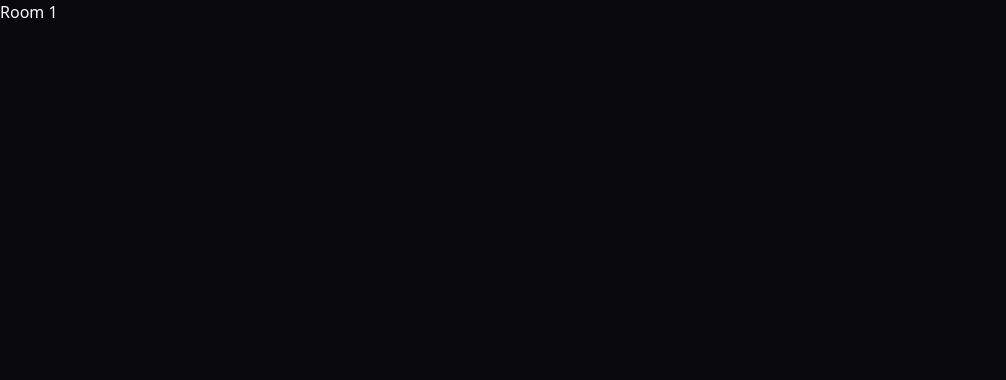
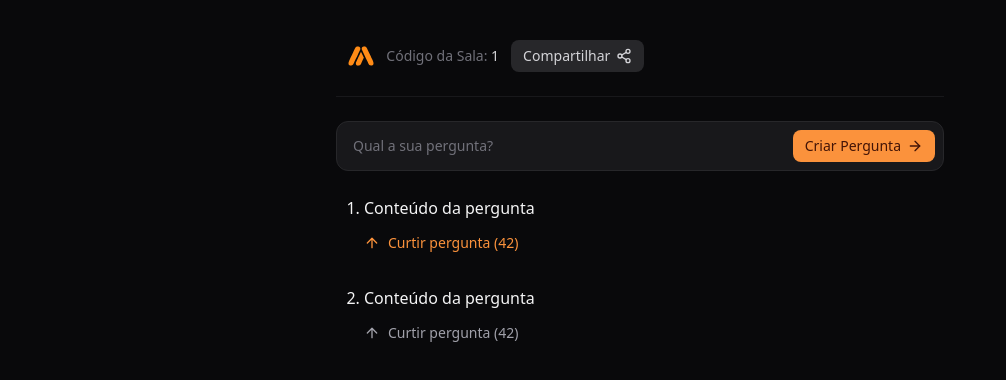
Before and after one commit to thiagoleet/react-ama-app, a React (Vite) app: page /room/1 in a window 1280 px wide. Shown: the top 380 px of the page, without its empty margins (0-1006 px from the left). Built offline with nearby package versions, Linux system fonts and the light colour scheme.

Commit message:
Room Page template

```diff
--- a/src/pages/Room.tsx
+++ b/src/pages/Room.tsx
@@ -1,7 +1,73 @@
 import { useParams } from "react-router-dom";
+import AmaLogo from "../assets/ama-logo.svg";
+import { ArrowRight, ArrowUp, Share2 } from "lucide-react";
 
 export function Room() {
   const { roomId } = useParams();
 
-  return <h1>Room {roomId}</h1>;
+  return (
+    <div className="mx-auto max-w-[640px] flex flex-col gap-6 py-10 px-4">
+      <div className="flex items-center gap-3 px-3">
+        <img
+          src={AmaLogo}
+          alt="AMA logo"
+          className="h-5"
+        />
+        <span className="text-sm text-zinc-500 truncate">
+          Código da Sala:&nbsp;
+          <span className="text-zinc-300">{roomId}</span>
+        </span>
+
+        <button
+          type="button"
+          className="bg-zinc-800 text-zinc-300 px-3 py-1.5 gap-1.5 flex items-center rounded-lg font-medium text-sm transition-colors hover:bg-zinc-700"
+        >
+          Compartilhar
+          <Share2 className="size-4" />
+        </button>
+      </div>
+
+      <div className="h-px w-full bg-zinc-900"></div>
+
+      <form className="flex items-center gap-2 bg-zinc-900 p-2 rounded-xl border border-zinc-800 ring-orange-400 ring-offset-2 ring-offset-zinc-950 focus-within:ring-1">
+        <input
+          type="text"
+          name="theme"
+          placeholder="Qual a sua pergunta?"
+          autoComplete="off"
+          className="flex-1 text-sm bg-transparent mx-2 outline-none text-zinc-100 placeholder:text-zinc-500"
+        />
+        <button
+          type="submit"
+          className="bg-orange-400 text-orange-950 px-3 py-1.5 gap-1.5 flex items-center rounded-lg font-medium text-sm transition-colors hover:bg-orange-500"
+        >
+          Criar Pergunta
+          <ArrowRight className="size-4" />
+        </button>
+      </form>
+
+      <ol className="list-decimal list-outside px-3 space-y-8">
+        <li className="ml-4 leading-relaxed text-zinc-100">
+          Conteúdo da pergunta
+          <button
+            type="button"
+            className="mt-3 flex items-center gap-2 text-orange-400 text-sm font-medium hover:text-zinc-300"
+          >
+            <ArrowUp className="size-4" />
+            Curtir pergunta (42)
+          </button>
+        </li>
+        <li className="ml-4 leading-relaxed text-zinc-100">
+          Conteúdo da pergunta
+          <button
+            type="button"
+            className="mt-3 flex items-center gap-2 text-zinc-400 text-sm font-medium hover:text-orange-500"
+          >
+            <ArrowUp className="size-4" />
+            Curtir pergunta (42)
+          </button>
+        </li>
+      </ol>
+    </div>
+  );
 }
```
